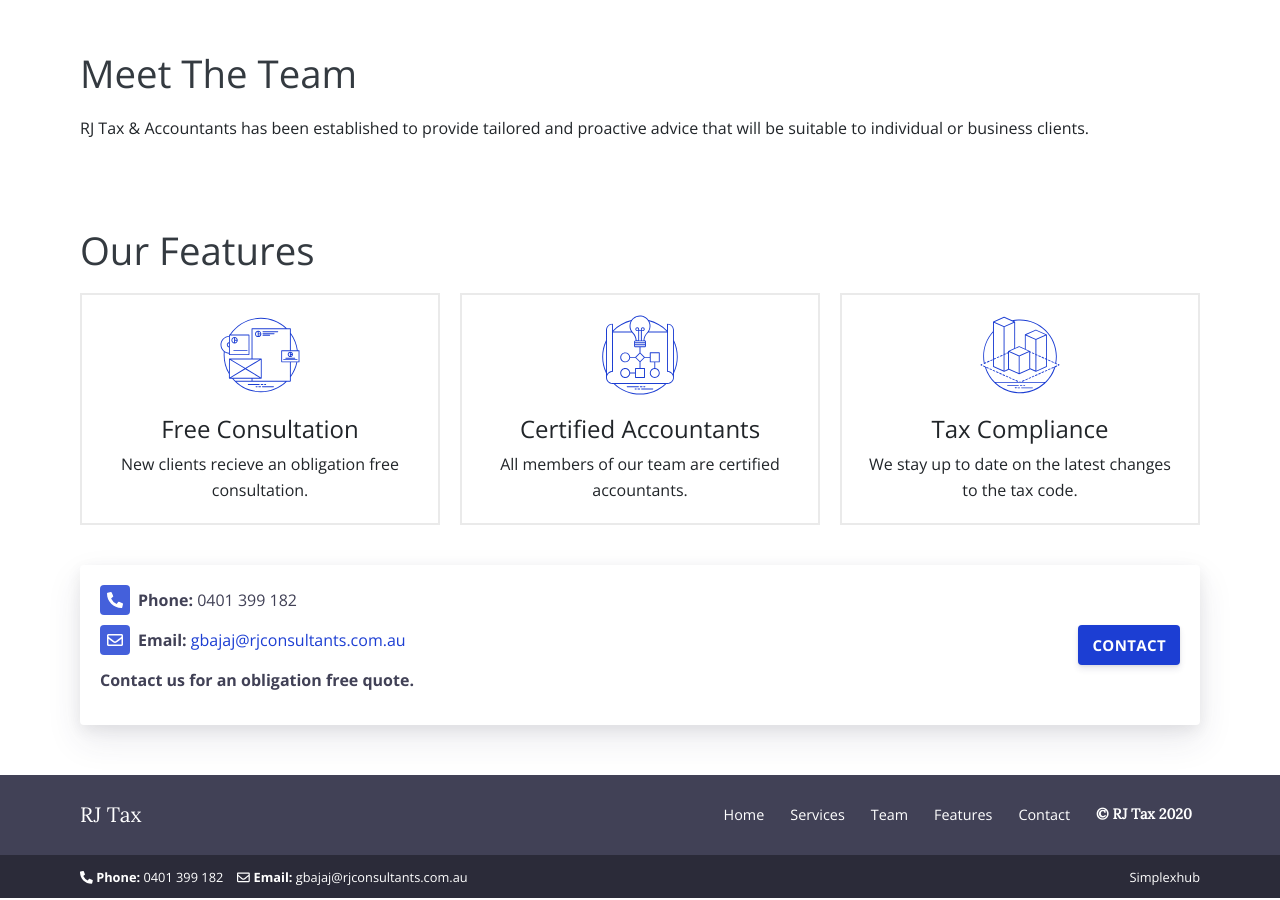
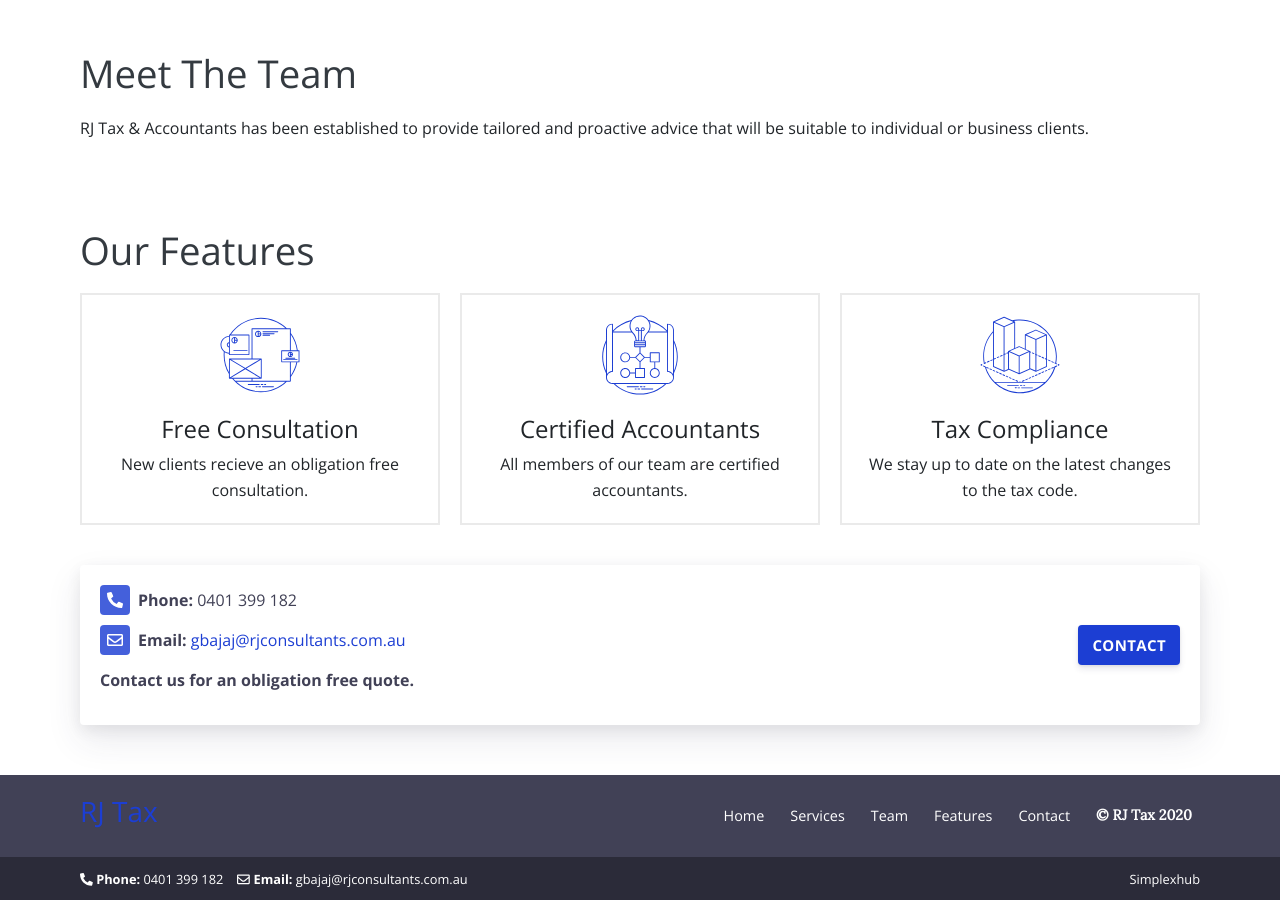
Before and after one commit to raisulsh2020/raisul-sh2020.github.io, a Jekyll site: the page built from index.html, in a window 1280 px wide and 900 px high, scrolled down 1006 px. Built offline with Jekyll 4.4.1, drawn with Linux system fonts in a browser that asks for light colours.

Commit message:
Content added

```diff
--- a/_includes/footer.html
+++ b/_includes/footer.html
@@ -3,7 +3,8 @@
     <div class="row">
       <div class="col-12">
         <div class="footer">
-          <h3 class="footer-title"><a href="#">{{site.title}}</a></h3>
+          <!-- <h3 class="footer-title"><a href="#">{{site.title}}</a></h3> -->
+          <h3><a href="/"><span class="footer-logo-title-rj">RJ</span> <span>Tax</span></a></h3>
           <ul class="footer-menu">
             <li><a href="{{site.baseurl}}/">Home</a></li>
             <li><a href="{{site.baseurl}}/#services">Services</a></li>
--- a/_includes/main-menu-mobile.html
+++ b/_includes/main-menu-mobile.html
@@ -1,9 +1,9 @@
 <div id="main-menu-mobile" class="main-menu-mobile">
-  <ul>
+  <ul id="main-menu-mbl-ul">
     <li><a href="{{site.baseurl}}/" class="{% if page.url == '/#features' %}current{% endif %}">Home</a></li>
-    <li><a href="{{site.baseurl}}/#services" class="{% if page.url == '/' %}current{% endif %}">Services</a></li>
-    <li><a href="{{site.baseurl}}/#team" class="{% if page.url == '/' %}current{% endif %}">Team</a></li>
-    <li><a href="{{site.baseurl}}/#features" class="{% if page.url contains '/#features' %}current{% endif %}">Features</a></li>
+    <li id="main-menu-mbl-li1"><a href="{{site.baseurl}}/#services" class="{% if page.url == '/' %}current{% endif %}">Services</a></li>
+    <li id="main-menu-mbl-li2"><a href="{{site.baseurl}}/#team" class="{% if page.url == '/' %}current{% endif %}">Team</a></li>
+    <li id="main-menu-mbl-li3"><a href="{{site.baseurl}}/#features" class="{% if page.url contains '/#features' %}current{% endif %}">Features</a></li>
     <li><a href="{{site.baseurl}}/contact/" class="{% if page.url contains 'contact' %}current{% endif %}">Contact</a></li>
   </ul>
 </div>
```
